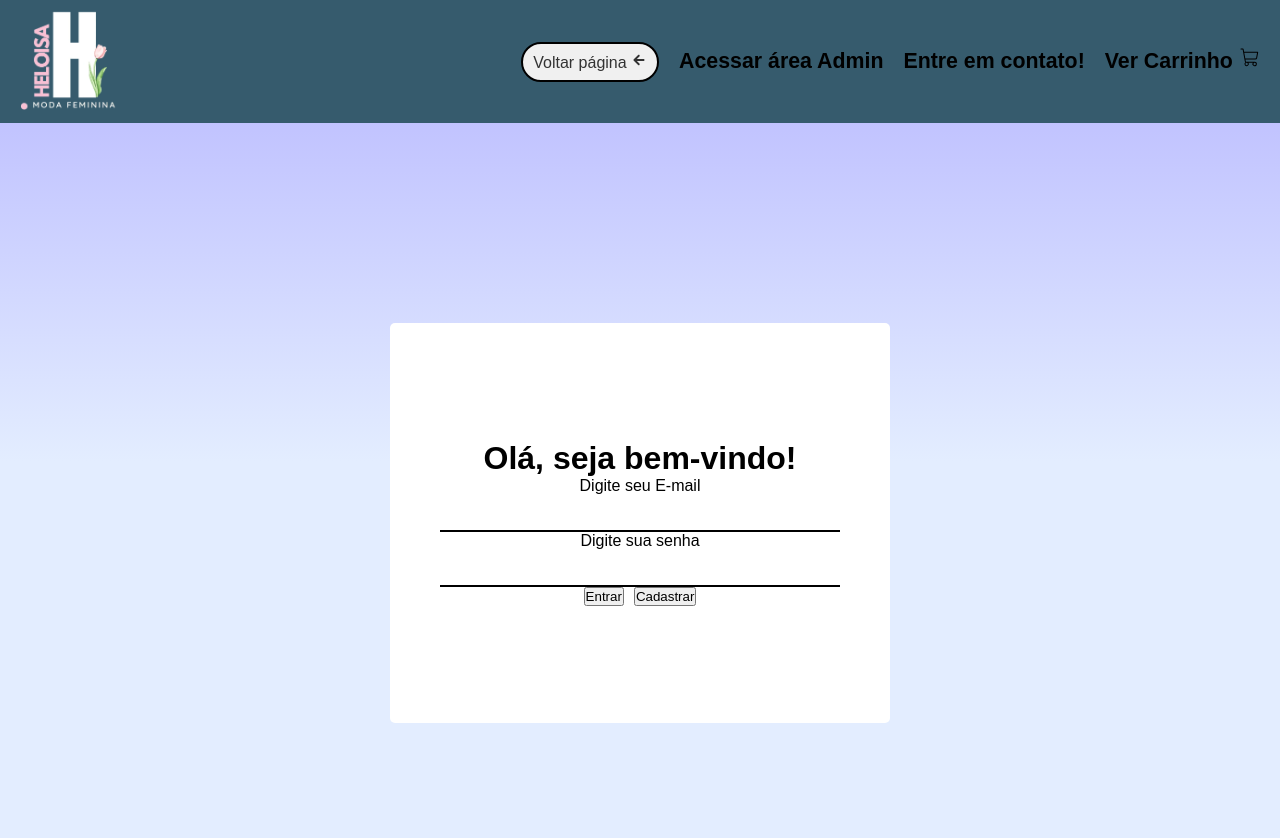
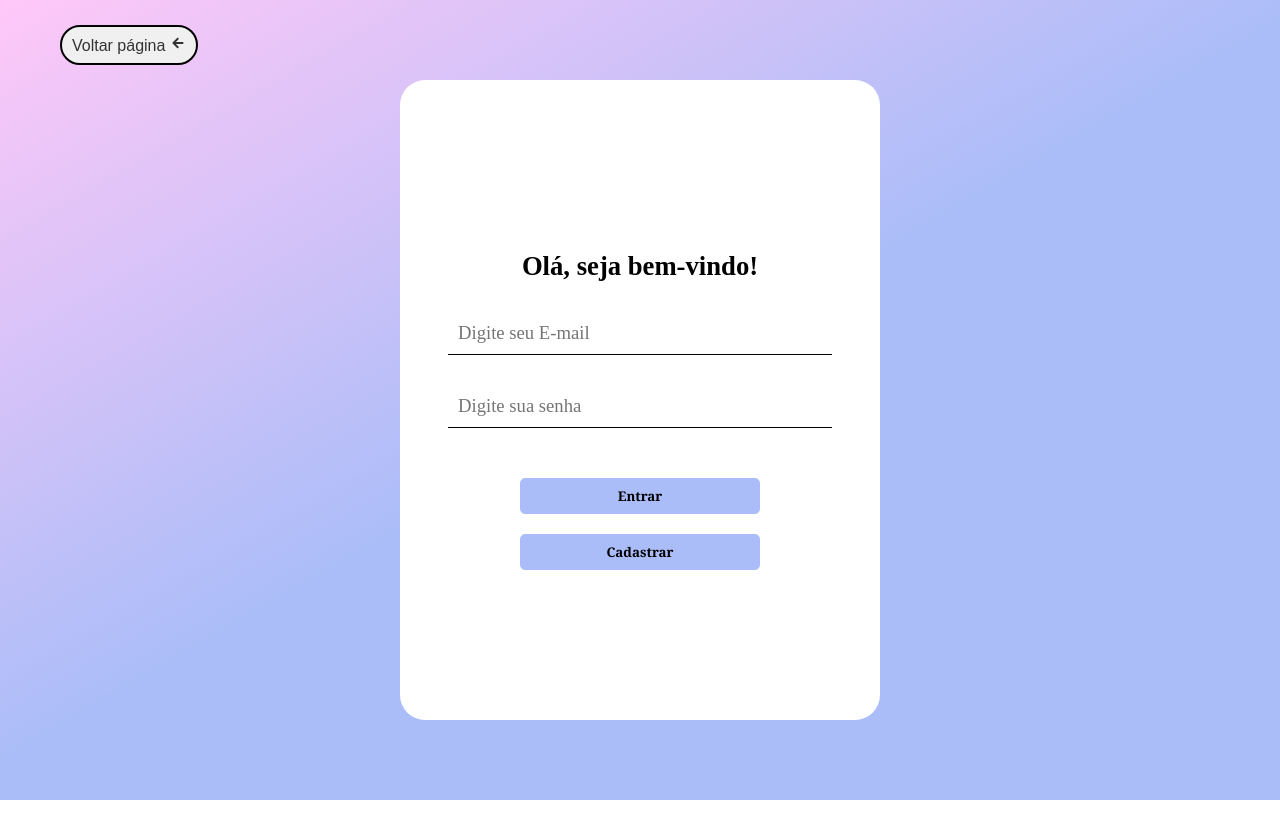
Before and after one commit to MW-Limah/HeloisaWebstore, a Next.js app: page /login in a window 1280 px wide. Shown: the top 838 px of the page. After the commit the page ends 800 px from the top, so only its background shows below. Built offline with nearby package versions, Linux system fonts and the light colour scheme; no server answers.

Commit message:
Css para a tela de Login/Cadastro

```diff
--- a/src/app/(auth)/login/login.module.css
+++ b/src/app/(auth)/login/login.module.css
@@ -1,38 +1,42 @@
-.content {
+.container {
+    width: 100%;
     height: 100vh;
-    width: 100%;
+    background: linear-gradient(150deg, #ffc8f8, #aabdf8, #aabdf8);
     display: flex;
+    justify-content: center;
     align-items: center;
-
-    justify-content: center;
 }
-
 .buttonGroup {
     display: flex;
     gap: 10px;
 }
 
 .form {
+    font-family: 'Times New Roman', Times, serif;
+    width: 30rem;
+    height: 80vh;
+    border-radius: 25px;
+    color: #000;
+    background-color: white;
     display: flex;
+    flex-direction: column;
     align-items: center;
     justify-content: center;
-    flex-direction: column;
-    color: #000;
-    background-color: white;
-    border-radius: 5px;
-    height: 50%;
-    width: 500px;
 }
 
 .form input {
+    width: 80%;
+    padding: 10px;
+    margin: 10px 0 20px;
+    background: none;
+    border-top: none;
+    border-bottom: 1px solid #000;
     border-left: none;
     border-right: none;
-    border-top: none;
-    border-bottom: 2px solid #000;
+    outline: none;
     color: #000;
-    background: none;
-    width: 80%;
-    padding: 10px;
+    font-size: 14pt;
+    font-family: 'Times New Roman', Times, serif;
 }
 
 .inputGroup {
@@ -42,3 +46,60 @@
     align-items: center;
     justify-content: center;
 }
+
+.form button {
+    width: 50%;
+    padding: 8px;
+    margin: 20px 0 0 0;
+    background: #aabdf8;
+    border: 1px solid #aabdf8;
+    color: #000;
+    border-radius: 5px;
+    font-family: Georgia, Times, 'Times New Roman', serif;
+    font-weight: 600;
+    cursor: pointer;
+    transition: all 0.2s ease;
+}
+
+.form button:hover {
+    background: none;
+    border: 1px solid #000;
+}
+
+.buttonContainer {
+    display: flex;
+    justify-content: space-evenly;
+    align-items: center;
+    flex-direction: column;
+    width: 100%;
+    margin-top: 10px;
+}
+
+.form h4 {
+    align-self: flex-start;
+    margin: 0 0 0 3rem;
+    font-size: 14pt;
+}
+
+.form h2 {
+    font-size: 20pt;
+    margin: 20px 0;
+}
+
+.buttonBack {
+    position: absolute;
+    top: 20px;
+    left: 40px;
+    padding: 5px 20px;
+    font-size: 14pt;
+    border-radius: 10px;
+    border: none;
+}
+
+.formSignUp {
+    margin: 20px;
+}
+
+.btnSign {
+    margin-top: 10px;
+}
--- a/src/app/(auth)/login/page.tsx
+++ b/src/app/(auth)/login/page.tsx
@@ -2,7 +2,7 @@
 import { useState } from 'react';
 import { supabase } from '@/app/lib/supabase';
 import styles from './login.module.css';
-import JustTop from '@/app/components/nav/justTop';
+import ButtonBack from '@/app/components/buttonBack/buttonBack';
 
 export default function LoginPage() {
     const [email, setEmail] = useState('');
@@ -51,24 +51,25 @@ export default function LoginPage() {
 
     return (
         <div className={styles.container}>
-            <JustTop />
+            <div className={styles.buttonBack}>
+                <ButtonBack />
+            </div>
             <div className={styles.content}>
                 <form className={styles.form} onSubmit={isRegistering ? handleSignUp : handleSignIn}>
-                    <h1 className="text-2xl mb-4">
-                        {isRegistering ? 'Preencha os campos para se cadastrar' : 'Olá, seja bem-vindo!'}
-                    </h1>
+                    <h2>{isRegistering ? 'Preencha os campos para se cadastrar' : 'Olá, seja bem-vindo!'}</h2>
                     <div className={styles.inputGroup}>
-                        <label htmlFor="email">Digite seu E-mail</label>
                         <input
                             type="email"
+                            placeholder="Digite seu E-mail"
                             value={email}
                             onChange={(e) => setEmail(e.target.value)}
                             className={styles.email}
                             required
                         />
-                        <label htmlFor="email">Digite sua senha</label>
+
                         <input
                             type="password"
+                            placeholder="Digite sua senha"
                             value={password}
                             onChange={(e) => setPassword(e.target.value)}
                             className={styles.password}
@@ -108,7 +109,7 @@ export default function LoginPage() {
                     {error && <p className={styles.error}>{error}</p>}
 
                     {!isRegistering ? (
-                        <div className={styles.buttonGroup}>
+                        <div className={styles.buttonContainer}>
                             <button type="submit" className={styles.btnEnter}>
                                 Entrar
                             </button>
@@ -117,9 +118,11 @@ export default function LoginPage() {
                             </button>
                         </div>
                     ) : (
-                        <button type="submit" className={styles.btnSign}>
-                            Cadastrar
-                        </button>
+                        <div className={styles.buttonContainer}>
+                            <button type="submit" className={styles.btnSign}>
+                                Cadastrar
+                            </button>
+                        </div>
                     )}
                 </form>
             </div>
```
